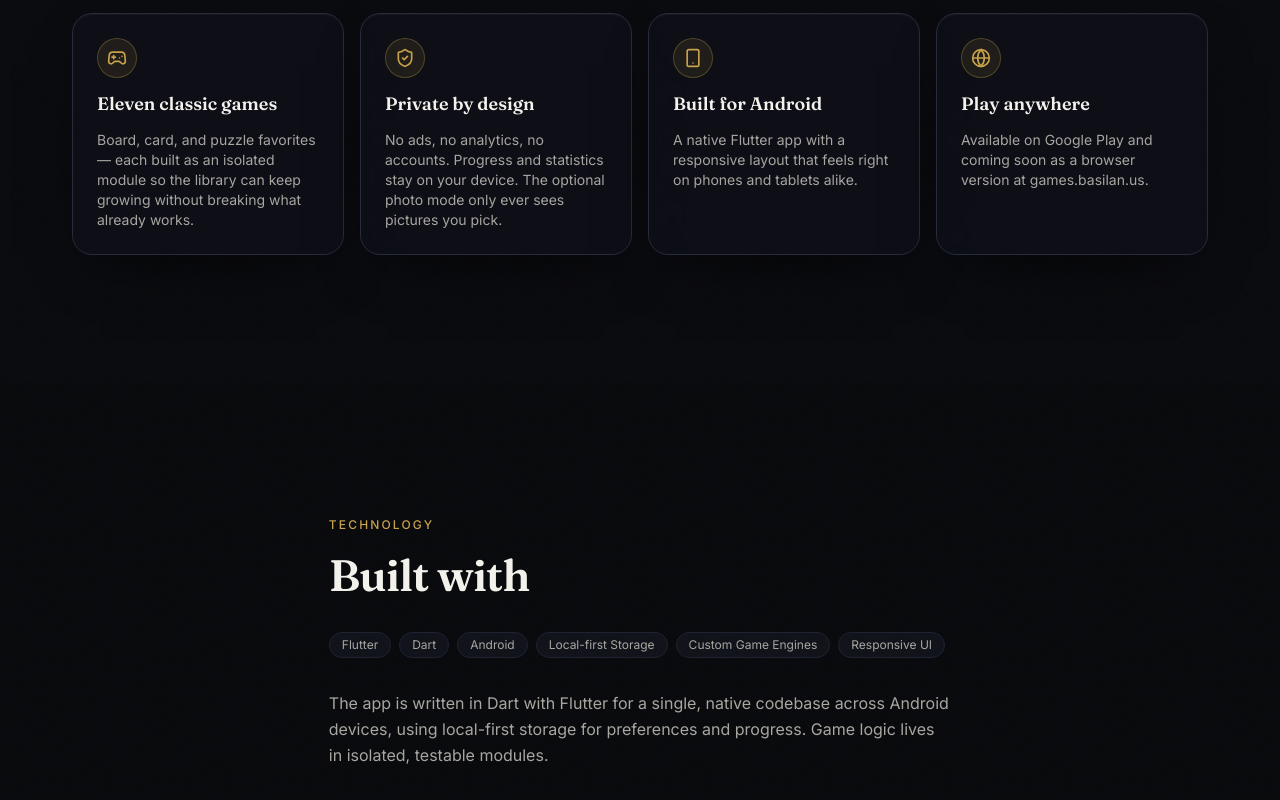
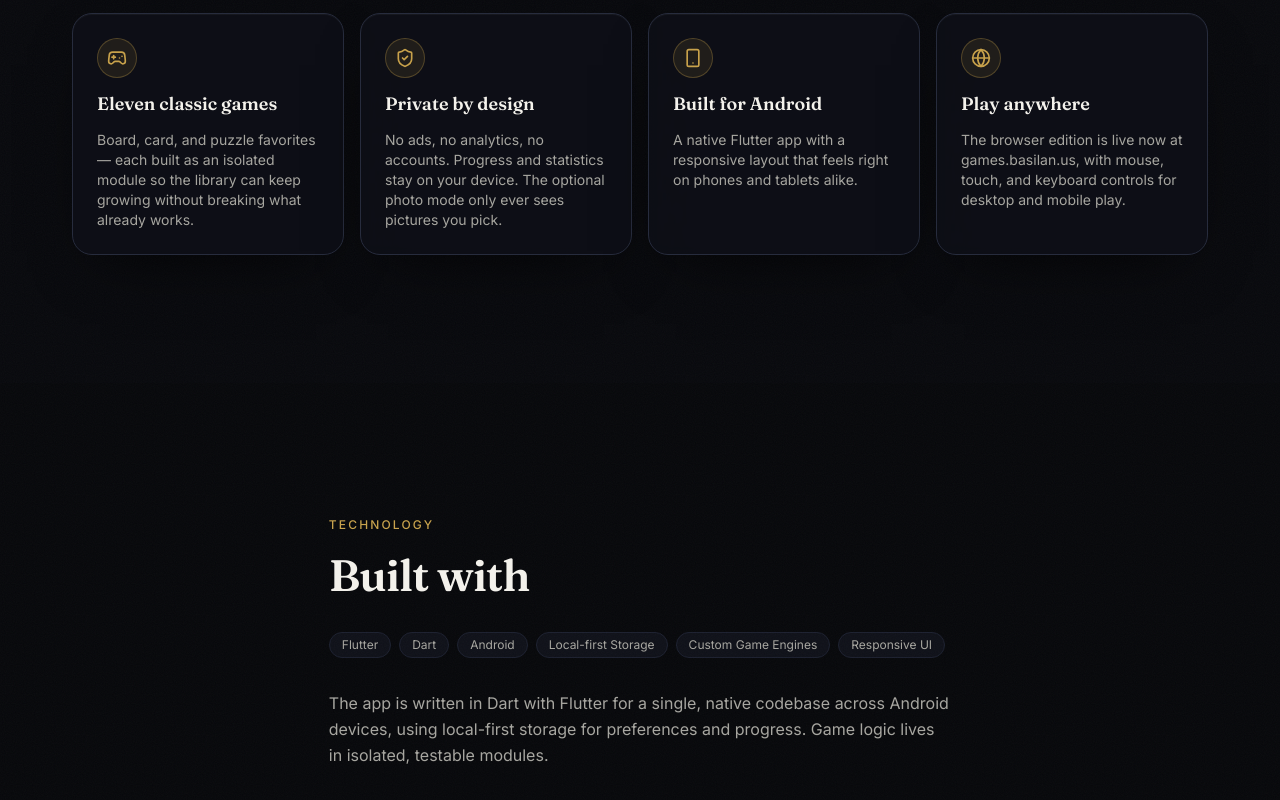
Before and after one commit to JonBasOrg/basilan-us, a Next.js app: page /projects/classic-games in a window 1280 px wide. Shown: the part 2960-3760 px from the top of the page. Built offline with nearby package versions, Linux system fonts and the light colour scheme.

Commit message:
Update Classic Games case study for web launch

```diff
--- a/src/components/projects/ClassicGamesCaseStudy.tsx
+++ b/src/components/projects/ClassicGamesCaseStudy.tsx
@@ -38,7 +38,7 @@ const pillars = [
   {
     icon: Globe,
     title: "Play anywhere",
-    body: "Available on Google Play and coming soon as a browser version at games.basilan.us.",
+    body: "The browser edition is live now at games.basilan.us, with mouse, touch, and keyboard controls for desktop and mobile play.",
   },
 ];
 
```
